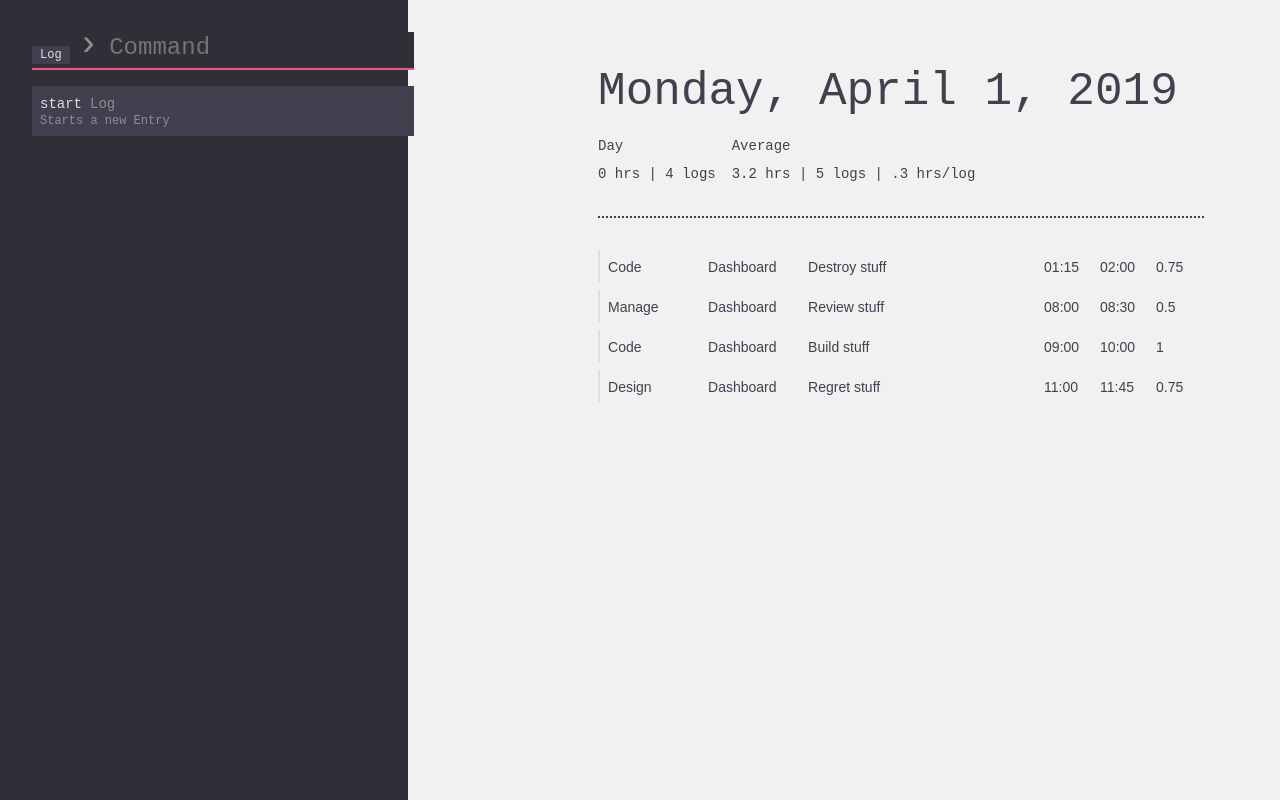
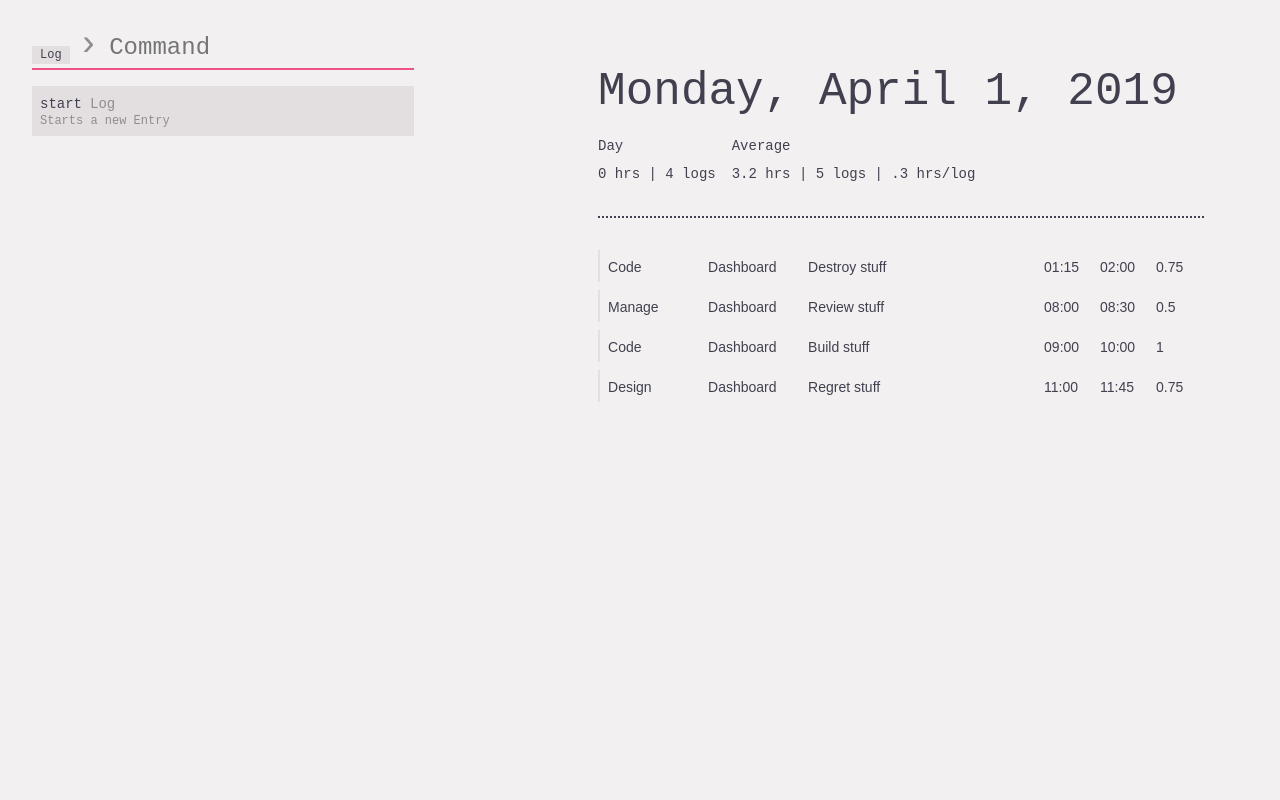
Before and after one commit to webdesserts/logger, a React app: page / in a window 1280 px wide. Built offline with nearby package versions, Linux system fonts and the light colour scheme.

Commit message:
swap Palette to light theme
Technically just removing the theme override. That way if the whole page was a dark theme, the palette would be a dark theme as well.

```diff
--- a/src/commands/Palette.styles.ts
+++ b/src/commands/Palette.styles.ts
@@ -1,7 +1,7 @@
 import styled from 'styled-components'
 import { text, colors, withThemeProvider, themes } from '../styles';
 
-export const Palette = withThemeProvider(themes.dark, styled.div`
+export const Palette = styled.div`
   display: grid;
   grid-auto-flow: row;
   grid-gap: 16px;
@@ -15,7 +15,7 @@ export const Palette = withThemeProvider(themes.dark, styled.div`
     background-color: ${colors.bkgInverted};
     color: ${colors.textInverted};
   }
-`)
+`
 
 export const Contexts = styled.div`
   ${text.small}
```
